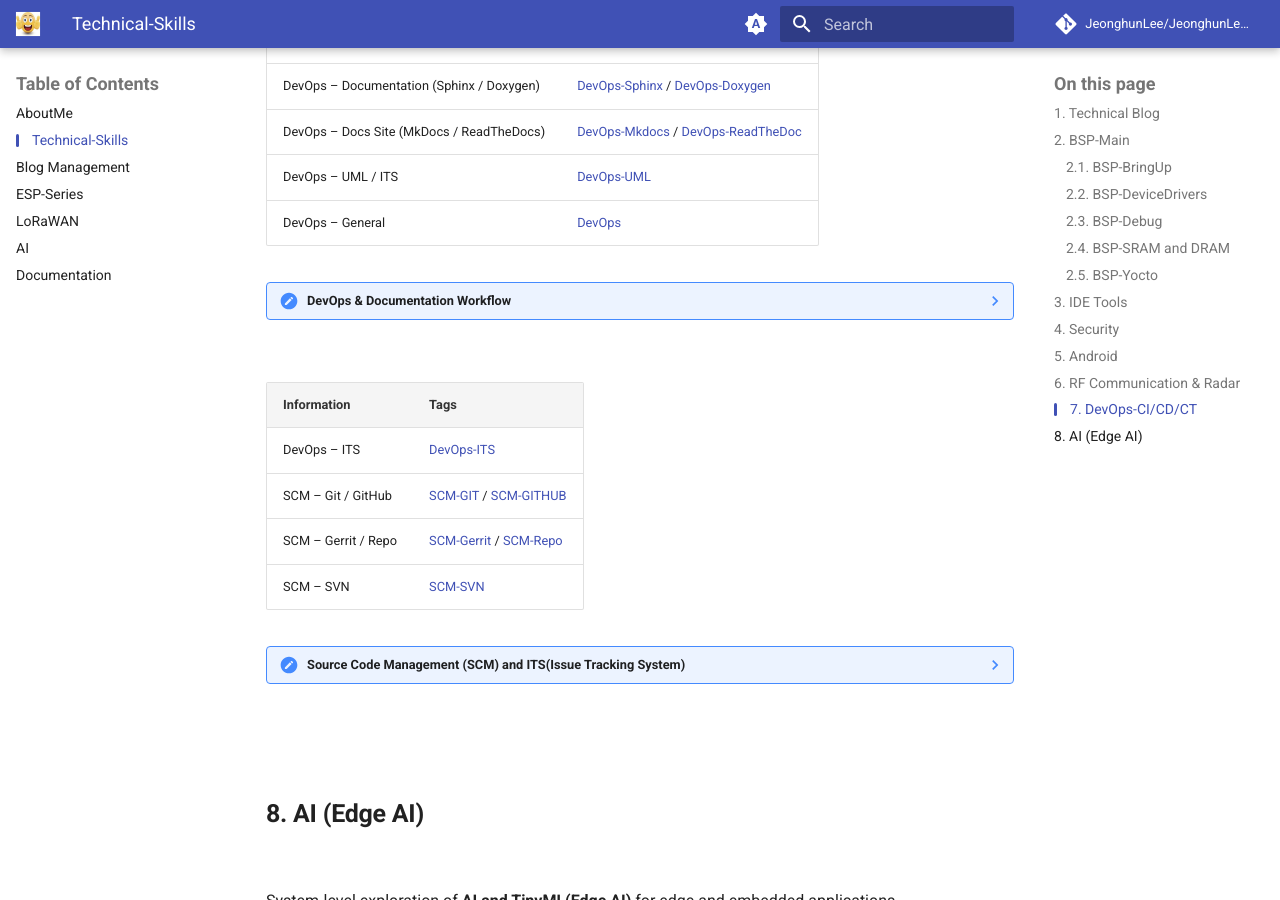
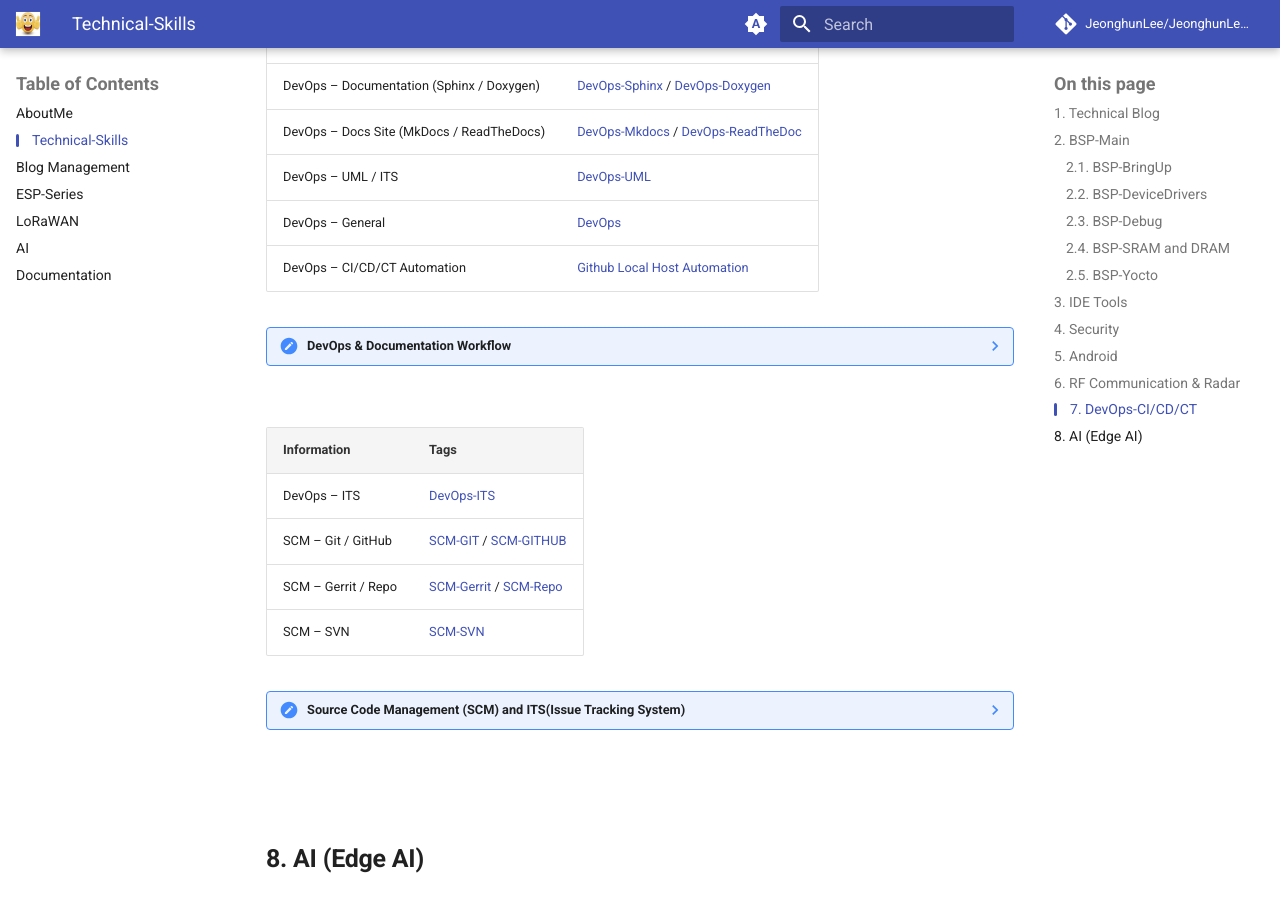
Before and after one commit to JeonghunLee/JeonghunLee.github.io, an MkDocs documentation site: the page built from docs/project_technical_skills.md, in a window 1280 px wide and 900 px high, scrolled down 10631 px. Built offline with MkDocs 1.6.1 and Material for MkDocs 9.7.7, drawn with Linux system fonts in a browser that asks for light colours; comment, search, counter and statistics services are not loaded.

Commit message:
add CI/CD/CT Automation link to DevOps section in project_technical_skills.md

```diff
--- a/docs/project_technical_skills.md
+++ b/docs/project_technical_skills.md
@@ -425,6 +425,8 @@ System-level DevOps workflows covering CI/CD, containerization, and technical do
 | DevOps – Docs Site (MkDocs / ReadTheDocs) | [DevOps-Mkdocs](https://ahyuo79.blogspot.com/search/label/DevOps-Mkdocs) / [DevOps-ReadTheDoc](https://ahyuo79.blogspot.com/search/label/DevOps-ReadTheDoc) |
 | DevOps – UML / ITS | [DevOps-UML](https://ahyuo79.blogspot.com/search/label/DevOps-UML)  |
 | DevOps – General | [DevOps](https://ahyuo79.blogspot.com/search/label/DevOps) |
+| DevOps – CI/CD/CT Automation |  [Github Local Host Automation](https://jeonghunlee.github.io/local-ai-agent-mcp/architecture/automation-design.html) |
+
 
 ??? note "DevOps & Documentation Workflow"
     This section covers DevOps practices for embedded and system-level projects,
```
